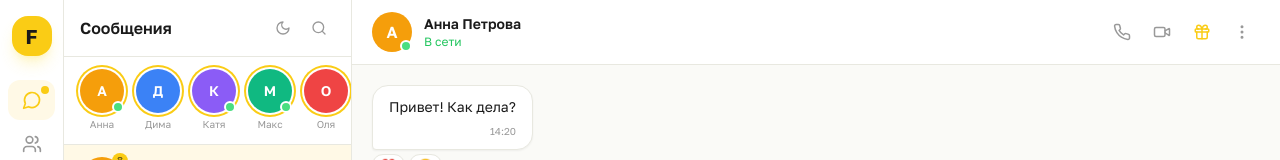
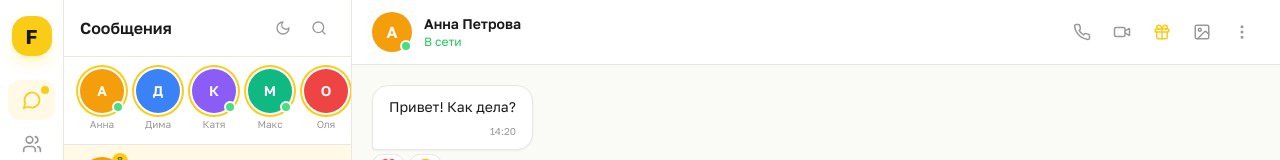
Before and after one commit to pr-poehali-dev/fractal-messenger-project, a React (Vite) app: page / in a window 1280 px wide. Shown: the top 160 px of the page. Built offline with nearby package versions, Linux system fonts and the light colour scheme.

Commit message:
Добавить смену обоев в чатах

```diff
--- a/src/pages/Index.tsx
+++ b/src/pages/Index.tsx
@@ -52,8 +52,28 @@ export default function Index() {
   const [inputMsg, setInputMsg] = useState("");
   const [messages, setMessages] = useState(INIT_MESSAGES);
   const [showGiftModal, setShowGiftModal] = useState(false);
+  const [showWallpaperModal, setShowWallpaperModal] = useState(false);
+  const [chatWallpapers, setChatWallpapers] = useState<Record<number, string>>({});
 
   const isDark = theme === "dark";
+
+  const WALLPAPERS = [
+    { id: "none", label: "Без обоев", style: {} },
+    { id: "gradient1", label: "Закат", style: { background: "linear-gradient(135deg, #ffecd2 0%, #fcb69f 100%)" } },
+    { id: "gradient2", label: "Океан", style: { background: "linear-gradient(135deg, #a1c4fd 0%, #c2e9fb 100%)" } },
+    { id: "gradient3", label: "Лес", style: { background: "linear-gradient(135deg, #d4fc79 0%, #96e6a1 100%)" } },
+    { id: "gradient4", label: "Сирень", style: { background: "linear-gradient(135deg, #e0c3fc 0%, #8ec5fc 100%)" } },
+    { id: "gradient5", label: "Золото", style: { background: "linear-gradient(135deg, #f6d365 0%, #fda085 100%)" } },
+    { id: "gradient6", label: "Ночь", style: { background: "linear-gradient(135deg, #0f0c29 0%, #302b63 50%, #24243e 100%)" } },
+    { id: "gradient7", label: "Мята", style: { background: "linear-gradient(135deg, #43e97b 0%, #38f9d7 100%)" } },
+    { id: "gradient8", label: "Роза", style: { background: "linear-gradient(135deg, #f093fb 0%, #f5576c 100%)" } },
+    { id: "dots", label: "Точки", style: { backgroundColor: isDark ? "#1a1a2e" : "#f0f4ff", backgroundImage: "radial-gradient(circle, #FACC15 1px, transparent 1px)", backgroundSize: "24px 24px" } },
+    { id: "lines", label: "Линии", style: { backgroundColor: isDark ? "#1a1a1b" : "#fafaf7", backgroundImage: `repeating-linear-gradient(45deg, transparent, transparent 10px, ${isDark ? "rgba(255,255,255,0.03)" : "rgba(0,0,0,0.04)"} 10px, ${isDark ? "rgba(255,255,255,0.03)" : "rgba(0,0,0,0.04)"} 11px)` } },
+    { id: "grid", label: "Сетка", style: { backgroundColor: isDark ? "#111112" : "#f8f8f5", backgroundImage: `linear-gradient(rgba(250,204,21,0.1) 1px, transparent 1px), linear-gradient(90deg, rgba(250,204,21,0.1) 1px, transparent 1px)`, backgroundSize: "32px 32px" } },
+  ];
+
+  const currentWallpaper = activeChat ? (chatWallpapers[activeChat.id] ?? "none") : "none";
+  const wallpaperStyle = WALLPAPERS.find(w => w.id === currentWallpaper)?.style ?? {};
 
   const sendMessage = () => {
     if (!inputMsg.trim()) return;
@@ -447,6 +467,13 @@ export default function Index() {
                 >
                   <Icon name="Gift" size={18} className="text-[#FACC15]" />
                 </button>
+                <button
+                  onClick={() => setShowWallpaperModal(true)}
+                  className={`w-9 h-9 rounded-xl flex items-center justify-center ${hoverBg} transition-all`}
+                  title="Обои чата"
+                >
+                  <Icon name="Image" size={18} className={textMuted} />
+                </button>
                 <button className={`w-9 h-9 rounded-xl flex items-center justify-center ${hoverBg} transition-all`}>
                   <Icon name="MoreVertical" size={18} className={textMuted} />
                 </button>
@@ -454,7 +481,7 @@ export default function Index() {
             </div>
 
             {/* Сообщения */}
-            <div className="flex-1 overflow-y-auto p-5 space-y-3">
+            <div className="flex-1 overflow-y-auto p-5 space-y-3" style={wallpaperStyle}>
               {messages.map(msg => (
                 <div key={msg.id} className={`flex ${msg.from === "me" ? "justify-end" : "justify-start"}`}>
                   <div className="max-w-[70%]">
@@ -523,6 +550,47 @@ export default function Index() {
         )}
       </div>
 
+      {/* Модал обоев */}
+      {showWallpaperModal && activeChat && (
+        <div className="fixed inset-0 bg-black/50 flex items-center justify-center z-50" onClick={() => setShowWallpaperModal(false)}>
+          <div className={`${msgBg} rounded-2xl p-6 w-[420px] shadow-2xl`} onClick={e => e.stopPropagation()}>
+            <div className={`font-semibold text-base ${textMain} mb-1`}>Обои чата</div>
+            <div className={`text-xs ${textMuted} mb-4`}>{activeChat.name}</div>
+            <div className="grid grid-cols-4 gap-3 mb-5">
+              {WALLPAPERS.map(w => (
+                <button
+                  key={w.id}
+                  onClick={() => setChatWallpapers(prev => ({ ...prev, [activeChat.id]: w.id }))}
+                  className={`relative h-16 rounded-xl overflow-hidden border-2 transition-all hover:scale-105
+                    ${currentWallpaper === w.id ? "border-[#FACC15] shadow-md shadow-yellow-300/40" : `${isDark ? "border-[#333]" : "border-[#e8e8e0]"}`}`}
+                  style={w.id === "none" ? { background: isDark ? "#1e1e20" : "#f5f5f0" } : w.style}
+                >
+                  {w.id === "none" && (
+                    <span className={`text-xs ${textMuted} flex items-center justify-center h-full`}>Нет</span>
+                  )}
+                  {currentWallpaper === w.id && w.id !== "none" && (
+                    <div className="absolute inset-0 flex items-center justify-center">
+                      <div className="w-6 h-6 rounded-full bg-[#FACC15] flex items-center justify-center shadow-lg">
+                        <Icon name="Check" size={12} className="text-[#1a1a1a]" />
+                      </div>
+                    </div>
+                  )}
+                  <div className="absolute bottom-0 inset-x-0 bg-black/30 px-1 py-0.5">
+                    <span className="text-white text-[9px] truncate block text-center">{w.label}</span>
+                  </div>
+                </button>
+              ))}
+            </div>
+            <button
+              className="w-full py-2.5 bg-[#FACC15] text-[#1a1a1a] font-semibold rounded-xl hover:bg-[#F59E0B] transition-all"
+              onClick={() => setShowWallpaperModal(false)}
+            >
+              Готово
+            </button>
+          </div>
+        </div>
+      )}
+
       {/* Модал подарка */}
       {showGiftModal && (
         <div className="fixed inset-0 bg-black/50 flex items-center justify-center z-50" onClick={() => setShowGiftModal(false)}>
```
